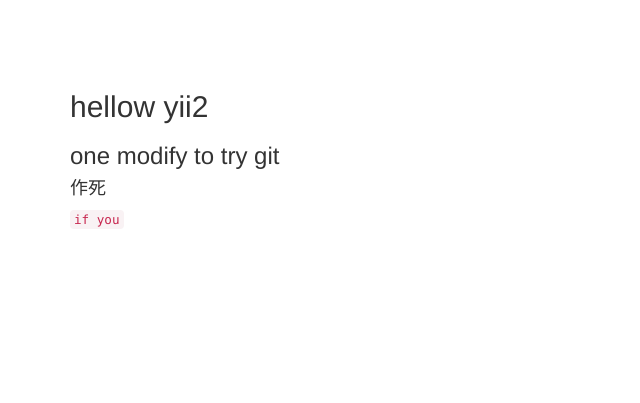
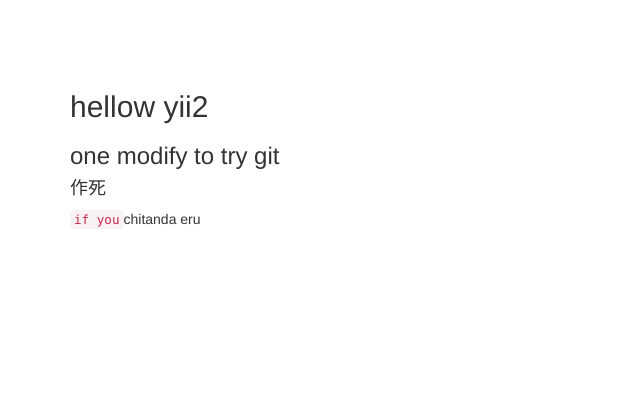
Before and after one commit to Mqdqx/rlr-team, a Yii app: template views/site/index.php in a window 1280 px wide. Shown: the top 403 px of the page, without its empty margins (0-640 px from the left). Run offline with PHP 8.4 and a stand-in for Yii, Linux system fonts and the light colour scheme; the template is opened without the code that fills it, so the values that code supplies are empty; some libraries are stand-ins or nearby versions.

Commit message:
try diff

```diff
--- a/views/site/index.php
+++ b/views/site/index.php
@@ -7,4 +7,4 @@ $this->title = 'My Yii Application';
 <div><h2>hellow yii2</h2></div>
 <h3>one modify to try git</h3>
 <h4>作死</h4>
-<code>if you</code>
+<code>if you</code><span>chitanda eru</span>
```
